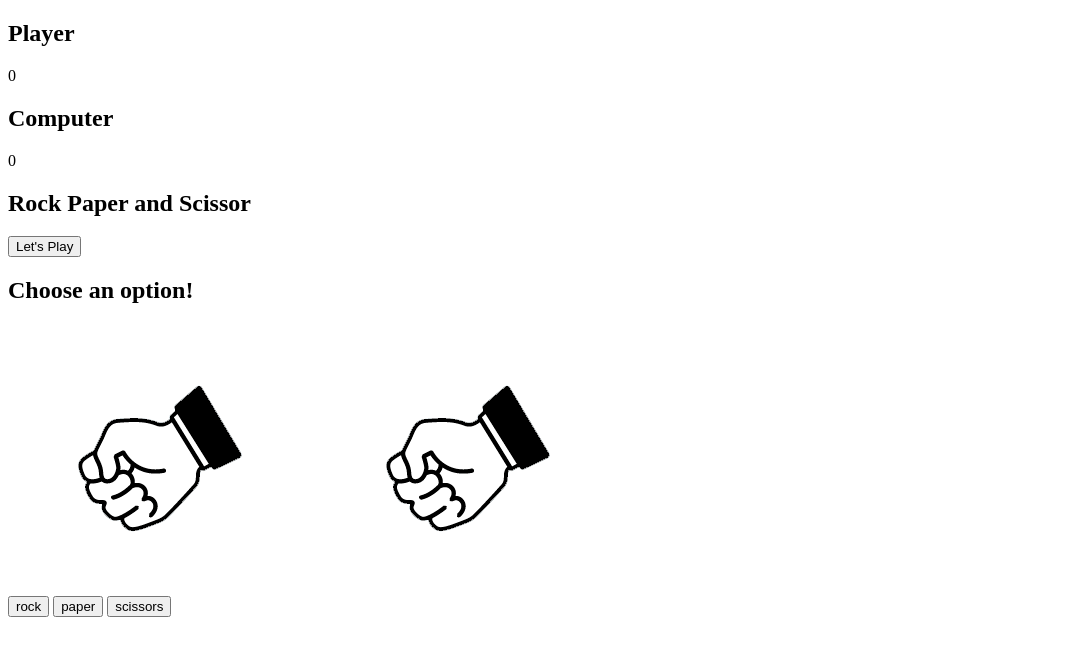
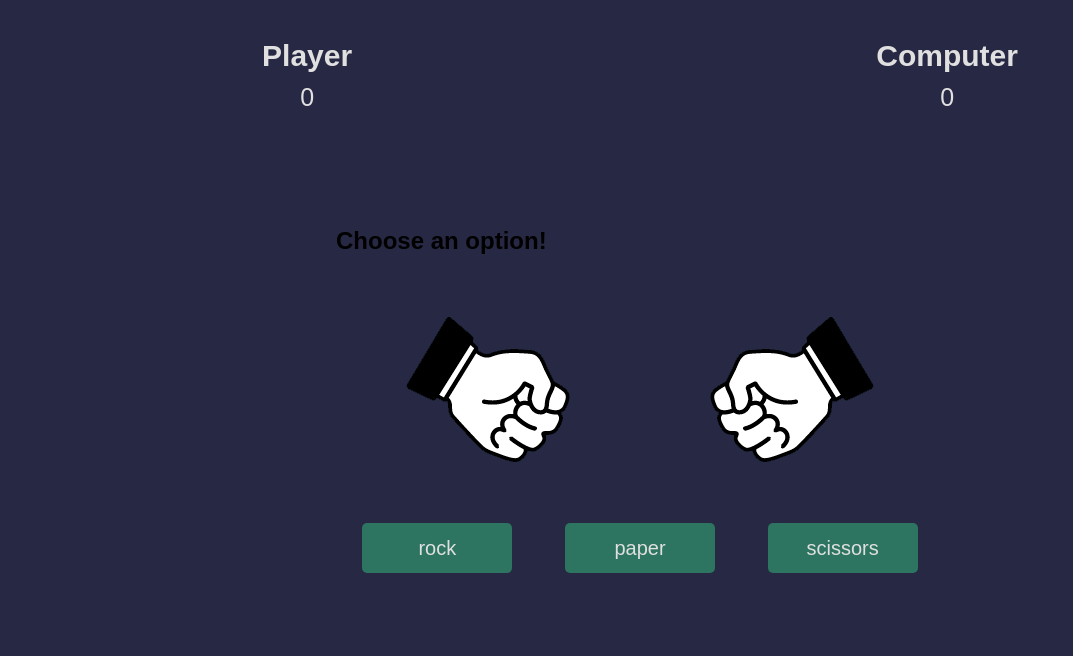
Before and after one commit to colinshaw1/rock-paper-scissors, a plain HTML site: page index.html in a window 1280 px wide. Shown: the whole page, without its empty margins (0-1073 px from the left). Drawn offline with Linux system fonts and the light colour scheme.

Commit message:
Add css to the app

```diff
--- a/index.html
+++ b/index.html
@@ -10,7 +10,7 @@
 <body>
 
     <section class="game">
-        <div class=""score>
+        <div class="score">
             <div class="player-score">
                 <h2>Player</h2>
                 <p>0</p>
--- a/style.css
+++ b/style.css
@@ -0,0 +1,85 @@
+* {
+    margin: 0;
+    padding: 0;
+    box-sizing: border-box;
+}
+
+section {
+    height: 100vh;
+    background-color: rgb(39,41,68);
+    font-family: sans-serif;
+}
+
+.score {
+    color: rgb(224,224,224);
+    height: 20vh;
+    display: flex;
+    justify-content: space-around;
+    align-items: center;
+}
+.score h2{
+    font-size: 30px;
+}
+.score p {
+    text-align: center;
+    padding: 10px;
+    font-size: 25px;
+}
+
+.intro {
+    color: rgb(224,224,224);
+    height: 50vh;
+    display: flex;
+    flex-direction: column; /*Makes the div go ina coloumn format not verticallys*/
+    align-items: center;
+    justify-content: space-around;
+    opacity: 0;
+}
+
+.intro h1 {
+    font-size: 50px;
+}
+
+.intro button, .match button {
+    width: 150px;
+    height: 50px;
+    background: none;
+    border: none;
+    color: rgb(224,224,224);
+    font-size: 20px;
+    background: rgb(45,117,96);
+    border-radius: 5px;
+    cursor: pointer;
+}
+
+.match {
+    position: absolute;
+    top: 50%;
+    left: 50%;
+    transform: translate(-50%, -50%);
+}
+
+.winner {
+    color: rgb(224,224,224);
+    text-align: center;
+    font-size: 50px;
+}
+
+.hands, .options {
+    display: flex;
+    justify-content: space-around;
+    align-items: center;
+}
+.player-hand {
+    transform: rotateY(180deg);
+}
+
+div.fadeOut {
+    opacity: 0;
+    pointer-events: none;
+}
+
+div.fadeIn{
+    opacity: 1;
+    pointer-events: all;
+}
```
